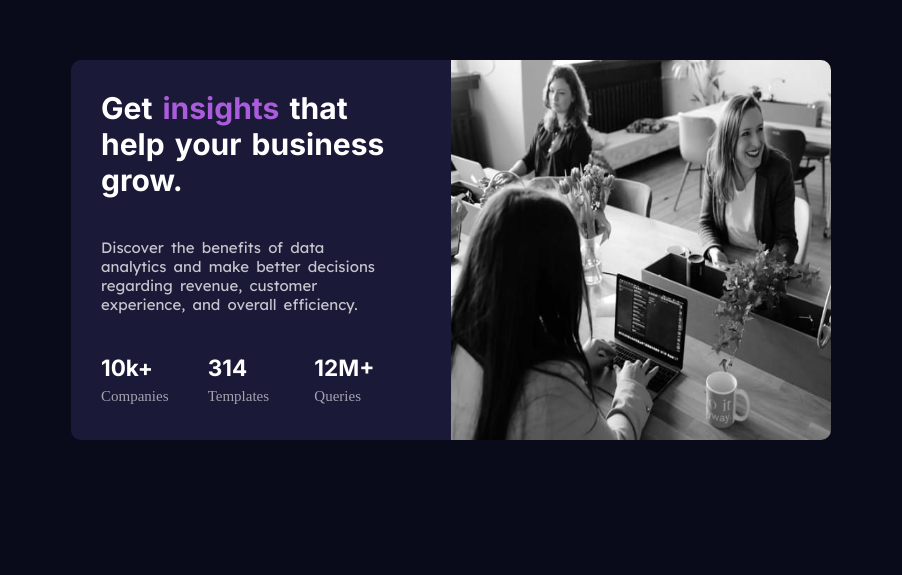
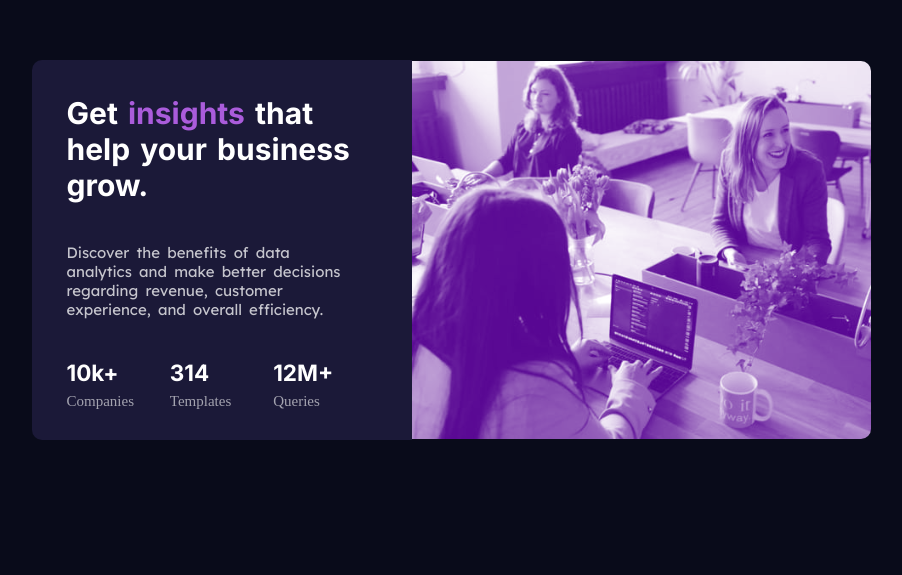
Before and after one commit to karishma-dev/Stat-Preview-Card, a plain HTML site: page index.html in a window 1280 px wide. Shown: the part 180-755 px from the top of the page, without its empty margins (189-1091 px from the left). Drawn offline with Linux system fonts and the light colour scheme.

Commit message:
Initial Commit

```diff
--- a/index.html
+++ b/index.html
@@ -13,8 +13,7 @@
    <div class="card-container">
 
         <!-- Image -->
-        <img src="Images/image-header-desktop.jpg" alt="">
-
+        <div class="image"></div>
         <!-- Card -->
         <div class="card">
             <h1>
--- a/styles.css
+++ b/styles.css
@@ -20,19 +20,28 @@ body{
     flex-direction: row;
     flex-wrap: wrap;
     align-items: center;
-    margin: 6em 8em;
+    margin: 4rem 25%;
+    width: 500px;
     max-width: fit-content;
     border-radius: 10px;
-    clear: both;
-    height: 300px;
+    height: fit-content;
     text-align: center;
+    flex: 0 0 auto;
 }
 
 /* Image */
-img{
+.image{
+    min-width: 350px;
     width: 350px;
+    height: 290px;
     border-top-right-radius: 10px;
     border-top-left-radius: 10px;
+    background-color: rgb(87, 5, 146);
+    background-image: url(Images/image-header-desktop.jpg);
+    background-size: cover;
+    background-repeat: no-repeat;
+    background-blend-mode: screen;
+    display: inline;
 }
 
 /* Card */
@@ -78,10 +87,16 @@ h2{
 }
 
 /* Media Queries */
+@media (max-width: 570px) {
+    .card-container{
+        margin: 4rem 7%;
+    }
+}
 @media (min-width: 860px) {
     .card-container{
         text-align: start;
         flex-direction: row-reverse;
+        width: 1000px;
         margin: 16em auto;
     }
     .card{
@@ -89,11 +104,11 @@ h2{
         height: 380px;
         border-top-left-radius: 10px;
         border-bottom-right-radius: 0px;
-        padding: 30px;
+        padding: 35px;
     }
-    img{
-        width: 380px;
-        height: 380px;
+    .image{
+        width: 459px;
+        height: 378px;
         border-bottom-right-radius: 10px;
         border-top-left-radius: 0px;
     }
```
